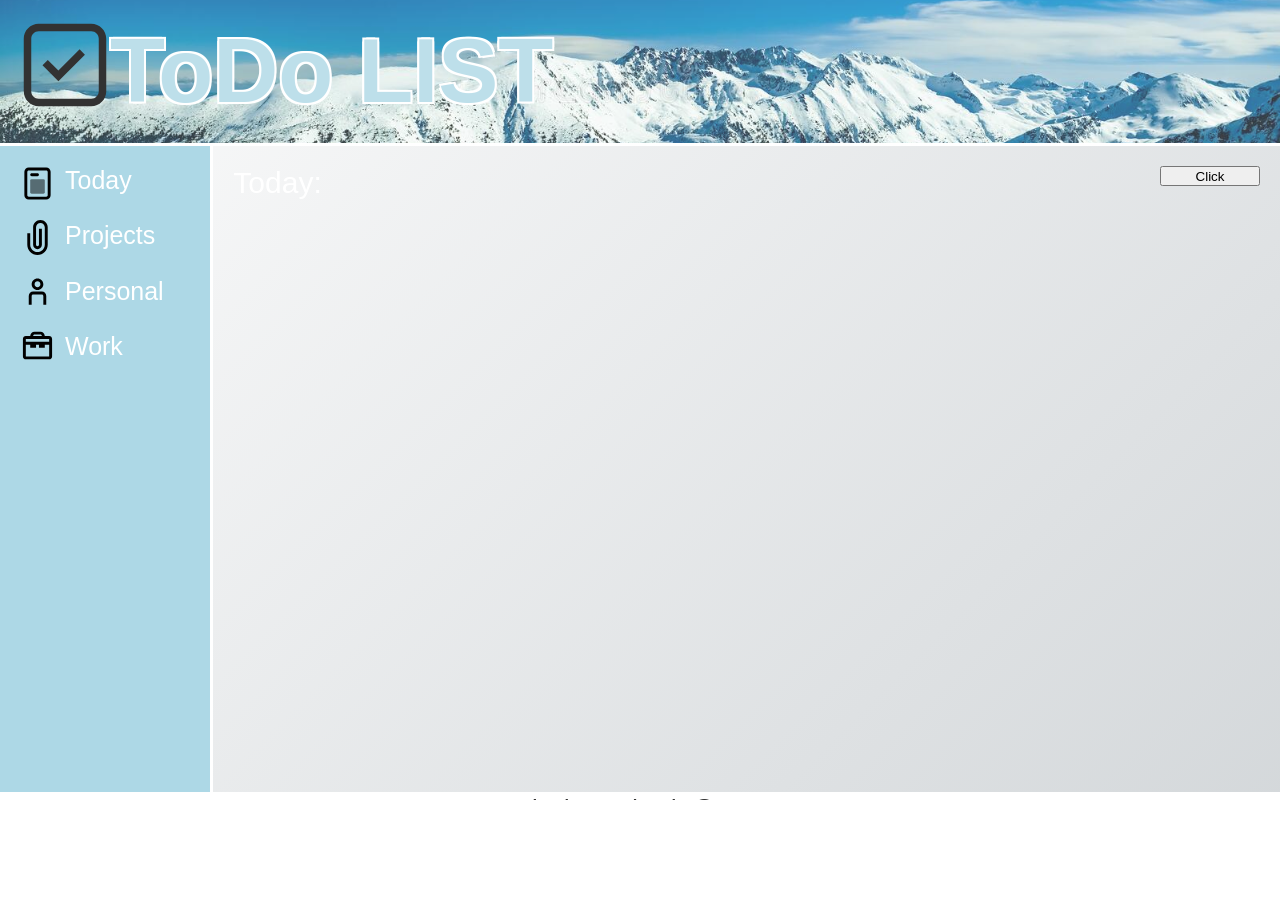
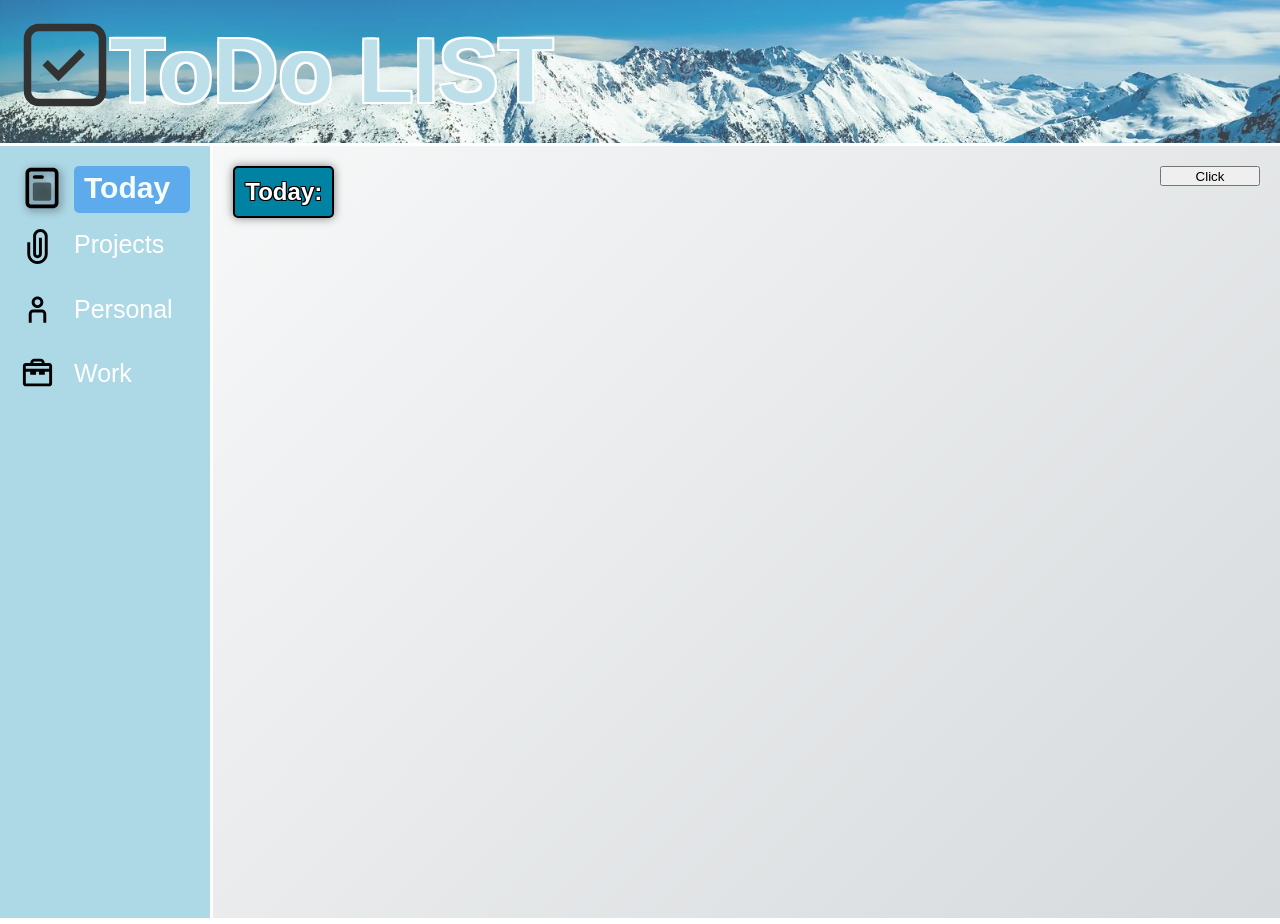
Before and after one commit to ZZpapillon/todo, a website built with webpack: page dist/index.html in a window 1280 px wide. Before the commit the page ends 800 px from the top, so only its background shows below. Built offline with Linux system fonts and the light colour scheme.

Commit message:
rastavio

```diff
--- a/src/DOMposter.js
+++ b/src/DOMposter.js
@@ -93,19 +93,19 @@ export const contentDom = (() => {
                             todayPosts.splice(todayIndex, 1);
                         }
 
-                        // Remove the post from the respective selection
-                        const selectionText = selection.textContent.replace(':', '');
-                        const selectionPosts = contentDom.posts[selectionText];
-                        const selectionIndex = selectionPosts.findIndex((post) => post === project);
-                        if (selectionIndex !== -1) {
-                            selectionPosts.splice(selectionIndex, 1);
+                        // Remove the post from the respective category section
+                        const categoryPosts = contentDom.posts[project.category];
+                        const categoryIndex = categoryPosts.findIndex((post) => post === project);
+                        if (categoryIndex !== -1) {
+                            categoryPosts.splice(categoryIndex, 1);
                         }
 
-                        // Update the display for "Today" and the respective selection
+                        // Update the display for "Today" and the respective category section
                         contentDom.posts.domPoster(contentDom.posts.Today);
-                        contentDom.posts.domPoster(selectionPosts);
+                        contentDom.posts.domPoster(contentDom.posts[selectionText]);
                     }
                 });
+
 
 
 
--- a/src/style.css
+++ b/src/style.css
@@ -108,8 +108,16 @@ body {
 }
 
 .selection {
-    color: white;
-    font-size: 30px;
+    font-size: 24px;
+        font-weight: bold;
+        color: white;
+        text-shadow: -1px -1px 0 black, 1px -1px 0 black, -1px 1px 0 black, 1px 1px 0 black;
+        background-color: #0082a3;
+        padding: 10px;
+        border-radius: 5px;
+        border: 2px solid black;
+        box-shadow: 0px 0px 10px rgba(0, 0, 0, 0.5);
+
 }
 
 .content {
@@ -374,3 +382,31 @@ body {
         background-position: 0% 50%;
     }
 }
+
+/* Add styles for the "Today" category */
+.today {
+    color: #ffffff;
+    /* Set the text color to white */
+    font-weight: bold;
+    font-size: 30px;
+    /* Adjust the font size to your preference */
+    background-color: #55a7ee;
+    /* Set the background color to light blue */
+    padding: 5px 10px;
+    /* Add some padding for spacing */
+    border-radius: 5px;
+    opacity: 0.9;
+    /* Add rounded corners */
+}
+
+/* Add styles for the "Today" category icon */
+.today-icon img {
+    width: 44px;
+    /* Set the width of the icon */
+    height: 44px;
+    /* Set the height of the icon */
+    fill: #55a7ee;
+    /* Set the color of the icon to match the background */
+    filter: drop-shadow(2px 2px 4px rgba(0, 0, 0, 0.5));
+    /* Add a drop shadow effect */
+}
```
Also changed, not shown: dist/main.js.
